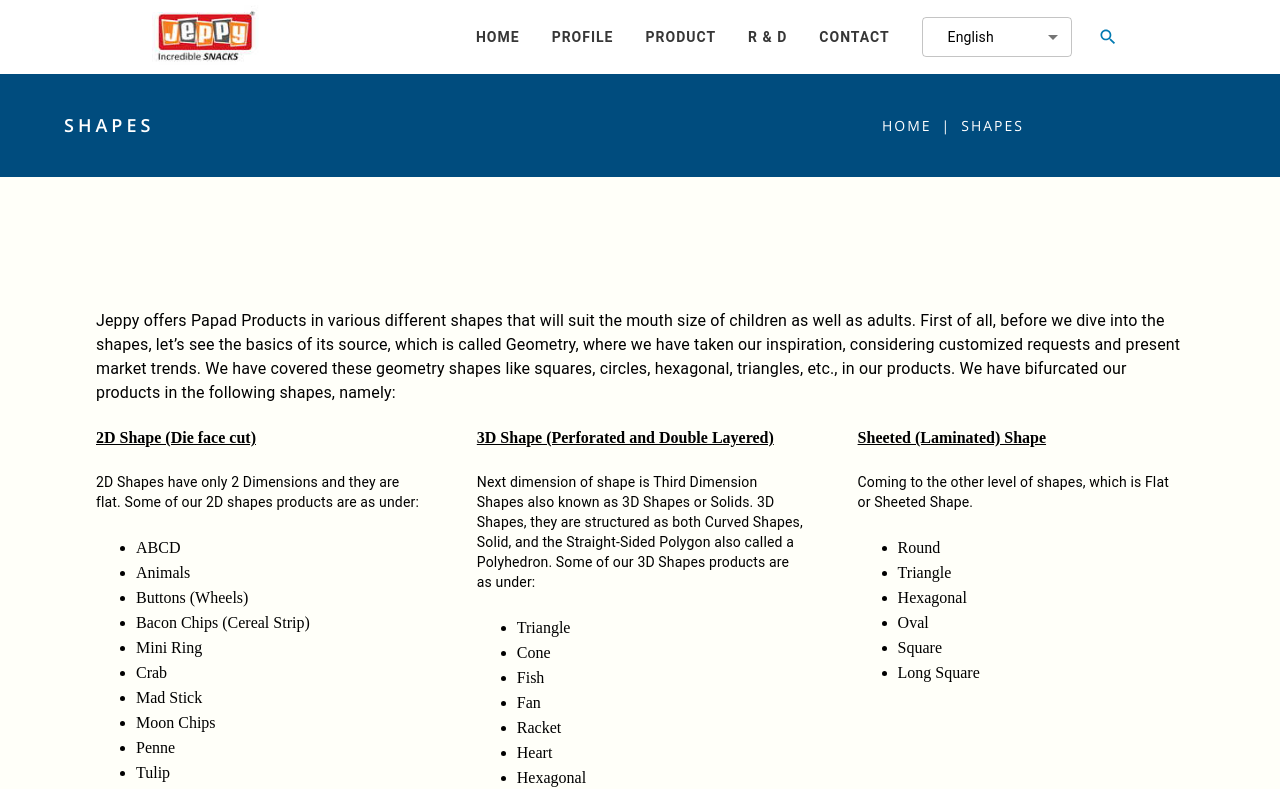
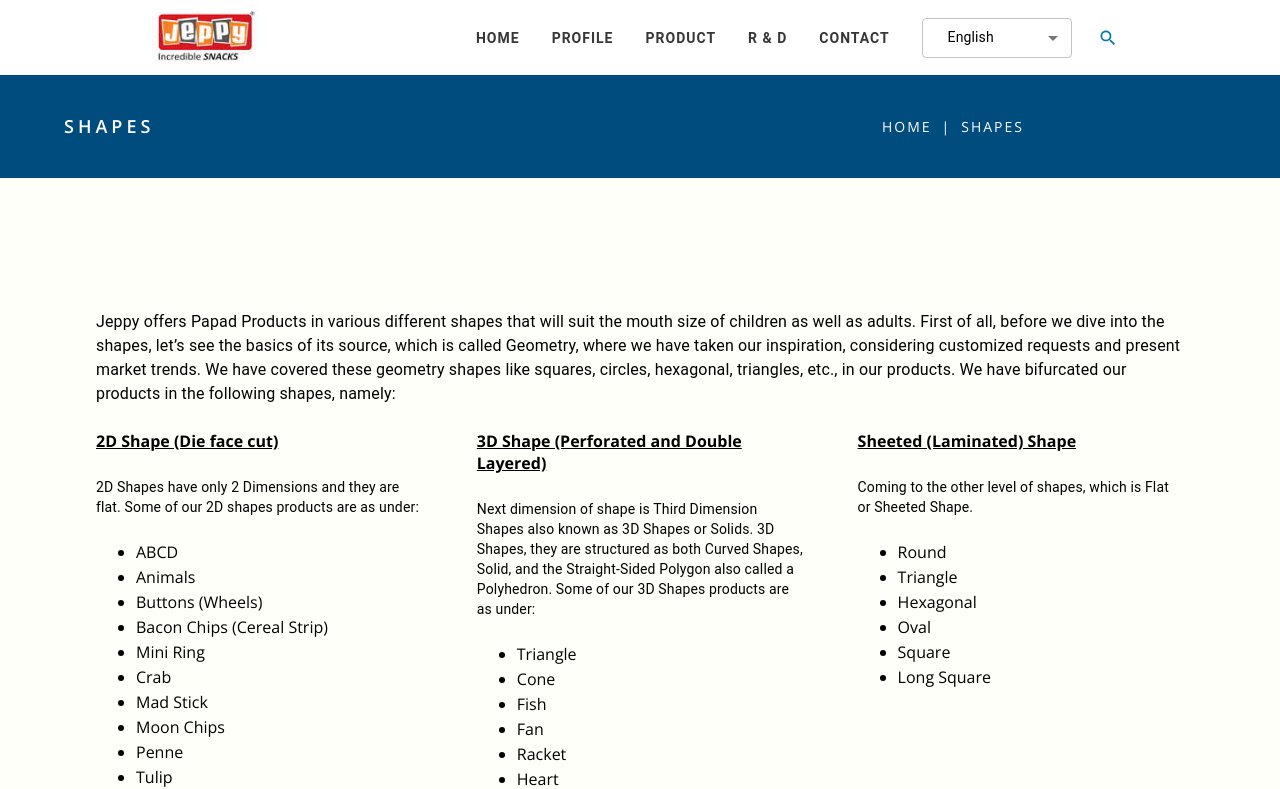
Before and after one commit to smitkapadiya07/jeppy, a React (Vite) app: page /rnd/shape in a window 1280 px wide. Shown: the top 789 px of the page. Built offline with nearby package versions, Linux system fonts and the light colour scheme.

Commit message:
route changes and R&D

```diff
--- a/src/component/r&d/shap.jsx
+++ b/src/component/r&d/shap.jsx
@@ -29,7 +29,7 @@
 
 function Shape() {
     return (
-        <Box sx={{
+        <Box className={"OpenSans"} sx={{
             backgroundColor: '#FFFFF9',
             padding: '100px 0px',
         }}>
--- a/src/index.css
+++ b/src/index.css
@@ -1,6 +1,6 @@
 @import url('https://fonts.googleapis.com/css2?family=Open+Sans:ital,wght@0,300..800;1,300..800&display=swap');
 
-.OpenSans{
+body{
 
 font-family: "Open Sans", serif;
 }
```
